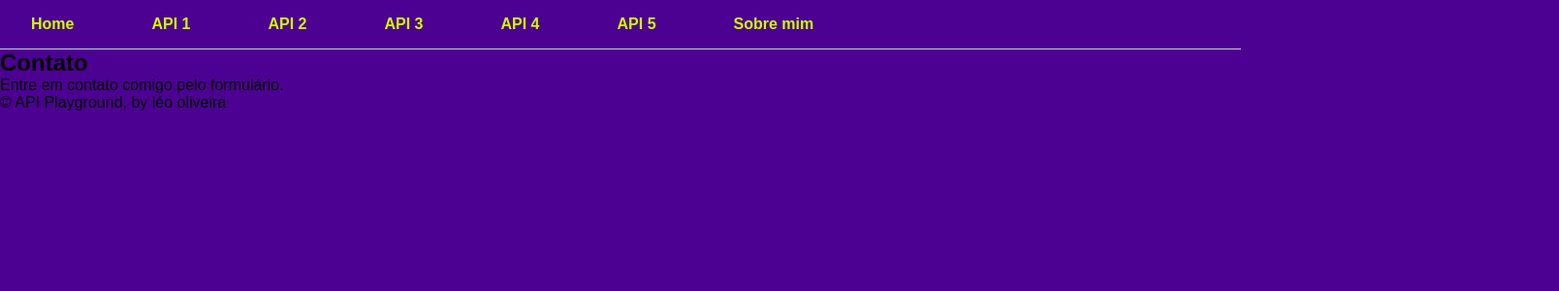
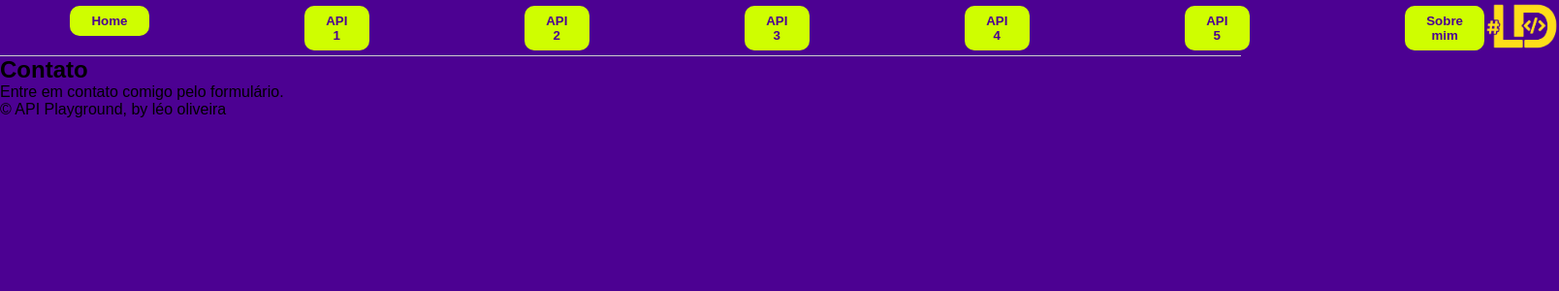
Before and after one commit to ld-oliveira/API_PLAYGROUND_FRONT, a React (Create React App) app: page /contato in a window 1280 px wide. Shown: the top 300 px of the page at 97% size, 1608 px wide, since content can reach past the window. Built offline with nearby package versions, Linux system fonts and the light colour scheme.

Commit message:
organização do header

```diff
--- a/src/components/Header.jsx
+++ b/src/components/Header.jsx
@@ -1,20 +1,26 @@
 import React from 'react';
 import { Link } from 'react-router-dom';
 import '../styles/components/Header.scss';
+import Logo2 from '../assets/images/Logo (2).png';
 
 const Header = () => {
   return (
     <header className='header'>
       <nav>
-        <ul>
-          <li><Link to="/">Home</Link></li>
-          <li><Link to="/API 1">API 1</Link></li>
-          <li><Link to="/API 2">API 2</Link></li>
-          <li><Link to="/API 3">API 3</Link></li>
-          <li><Link to="/API 4">API 4</Link></li>
-          <li><Link to="/API 5">API 5</Link></li>
-          <li><Link to="/contato">Sobre mim</Link></li>
-        </ul>
+          <div className="nav-buttons">
+          <Link to="/"><button>Home</button></Link>
+          <Link to="/API 1"><button>API 1</button></Link>
+          <Link to="/API 2"><button>API 2</button></Link>
+          <Link to="/API 3"><button>API 3</button></Link>
+          <Link to="/API 4"><button>API 4</button></Link>
+          <Link to="/API 5"><button>API 5</button></Link>
+          <Link to="/contato"><button>Sobre mim</button></Link>
+          </div>
+
+          <div classname="logo-area">
+          <img src={Logo2} alt="Logo" className="logo"/>
+        </div>
+
       </nav>
     </header>
   );
--- a/src/styles/components/Header.scss
+++ b/src/styles/components/Header.scss
@@ -2,33 +2,45 @@
 
 .header {
   background-color: $fundo;
-  padding: 1rem 2rem;
+  padding: 0.1rem 0.5rem;
   border-bottom: 1px solid #ccc;
 
   nav {
     display: flex;
     align-items: center;
     justify-content: space-between;
+    padding: 0 4rem;
 
-    ul {
-      list-style: none;
-      display: flex;
-      gap: 5rem;
-      margin: 0;
-      padding: 0;
-    }
 
-    li {
-      a {
-        text-decoration: none;
-        color: $titulos;
-        font-weight: bold;
-        transition: color 0.3s ease;
 
-        &:hover {
-          color: $textos;
-        }
-      }
-    }
-  }
+ .nav-buttons {
+  display: flex;
+  gap: 10rem;
+  justify-content: center;
 }
+
+.nav-buttons button {
+  background-color: $titulos;
+  color: $fundo;
+  border: none;
+  padding: 0.5rem 1.4rem;
+  font-weight: bold;
+  border-radius: 10px;
+  cursor: pointer;
+  transition: background-color 0.3s ease;
+
+  &:hover {
+    background-color: $textos
+  }}}}
+
+
+.logo-area {
+  display: flex;
+  align-items: center;
+}
+
+.logo {
+  height: 50px;
+  width: auto;
+  object-fit: contain;
+}
```
Also changed, not shown: src/assets/images/Logo (2).png (added), src/assets/images/Logo.png (added).
